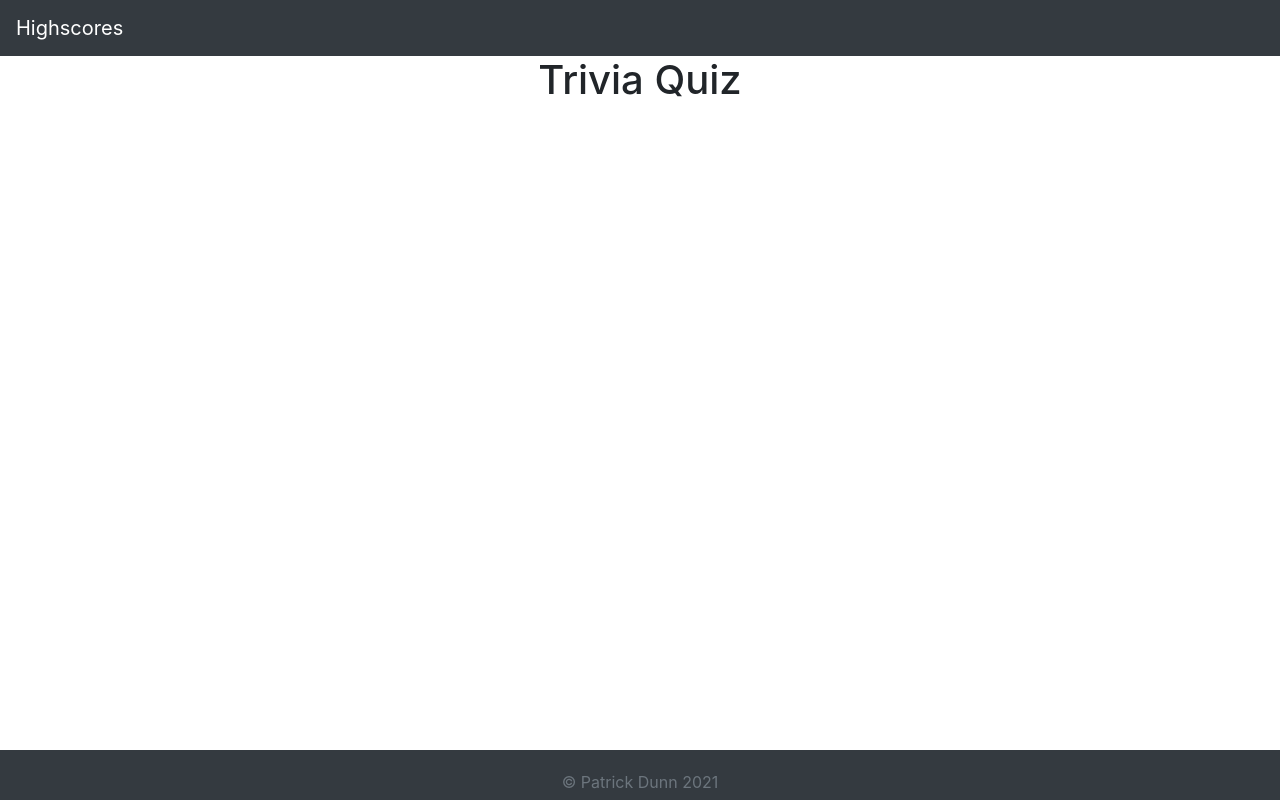
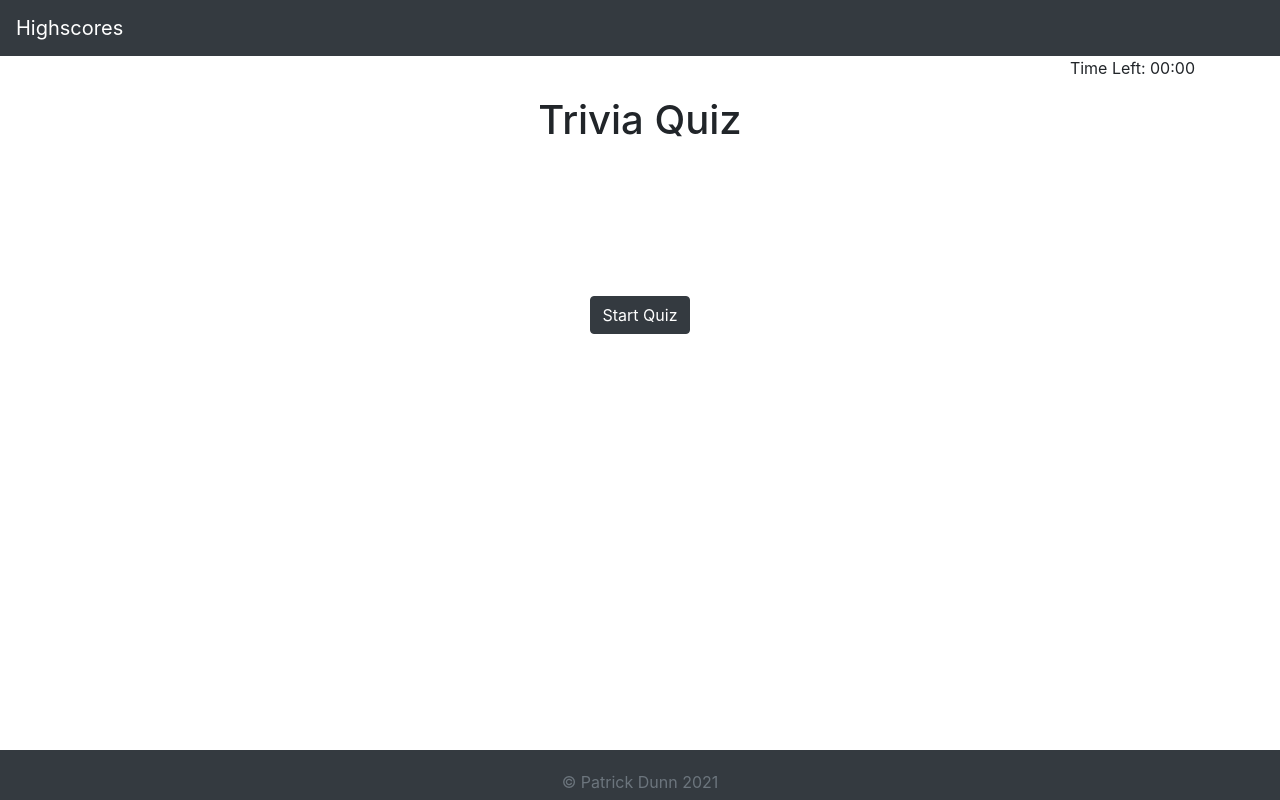
Before and after one commit to knightmac19/TriviaQuiz, a plain HTML site: page index.html in a window 1280 px wide. Drawn offline with nearby package versions, Linux system fonts and the light colour scheme.

Commit message:
static counter and start button

```diff
--- a/index.html
+++ b/index.html
@@ -14,10 +14,23 @@
     <nav class="navbar navbar-expand-lg navbar-dark bg-dark">
         <a class="navbar-brand" href="highscore.html">Highscores</a>
     </nav>
-    <div class="container">
+    <div class="container mb-5 pb-5">
+        <div class="row">
+            <div class="col text-right">
+                <p id="count-parent">Time Left: <span id="counter">00:00</span></p>
+            </div>
+        </div>
         <div class="row">
             <div class="col text-center">
                 <h1>Trivia Quiz</h1>
+            </div>
+        </div>
+    </div>
+
+    <div class="container mt-5 pt-5">
+        <div class="row">
+            <div id="main-content" class="col text-center">
+                <button type="button" class="btn btn-dark">Start Quiz</button>
             </div>
         </div>
     </div>
```
